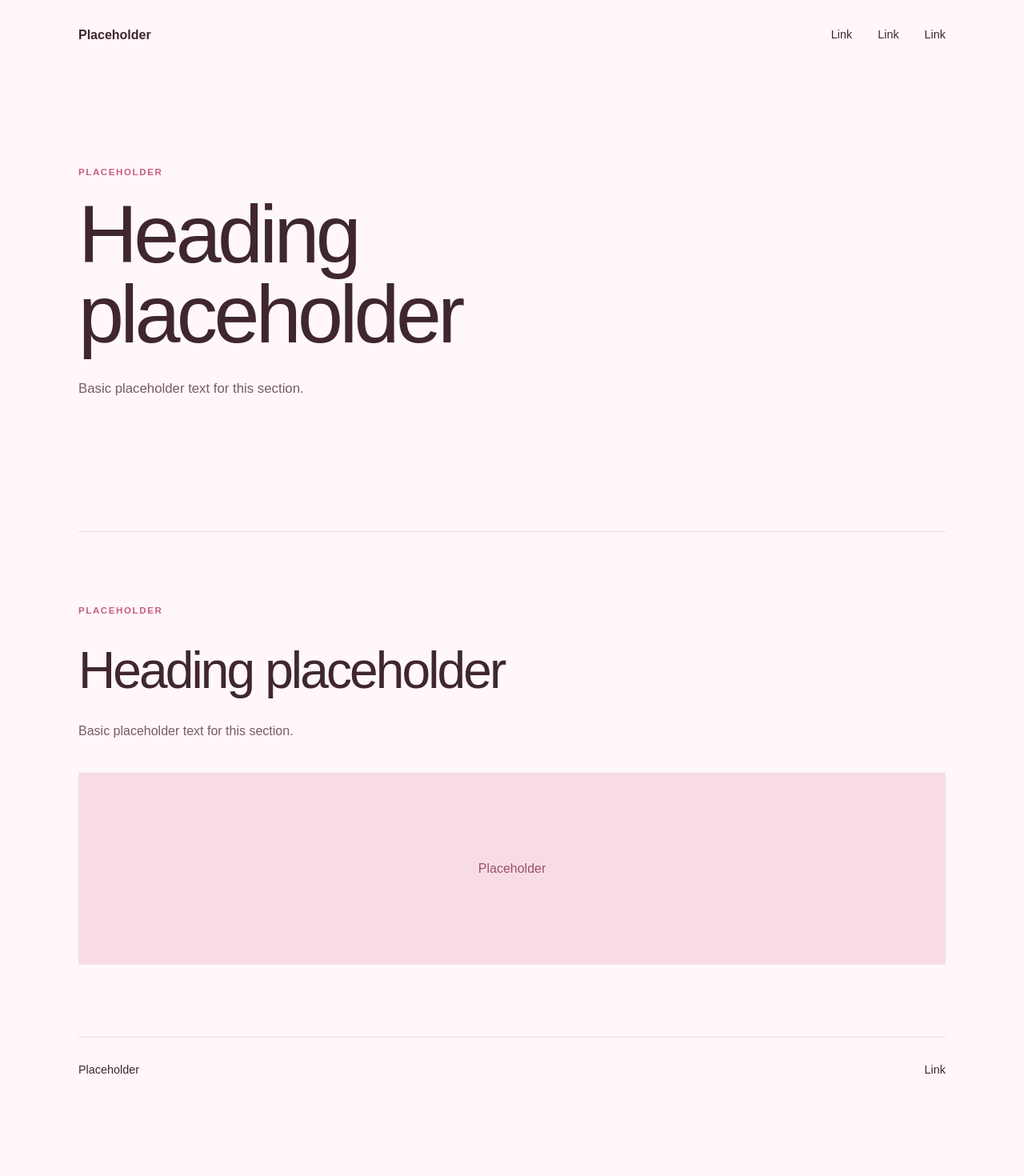
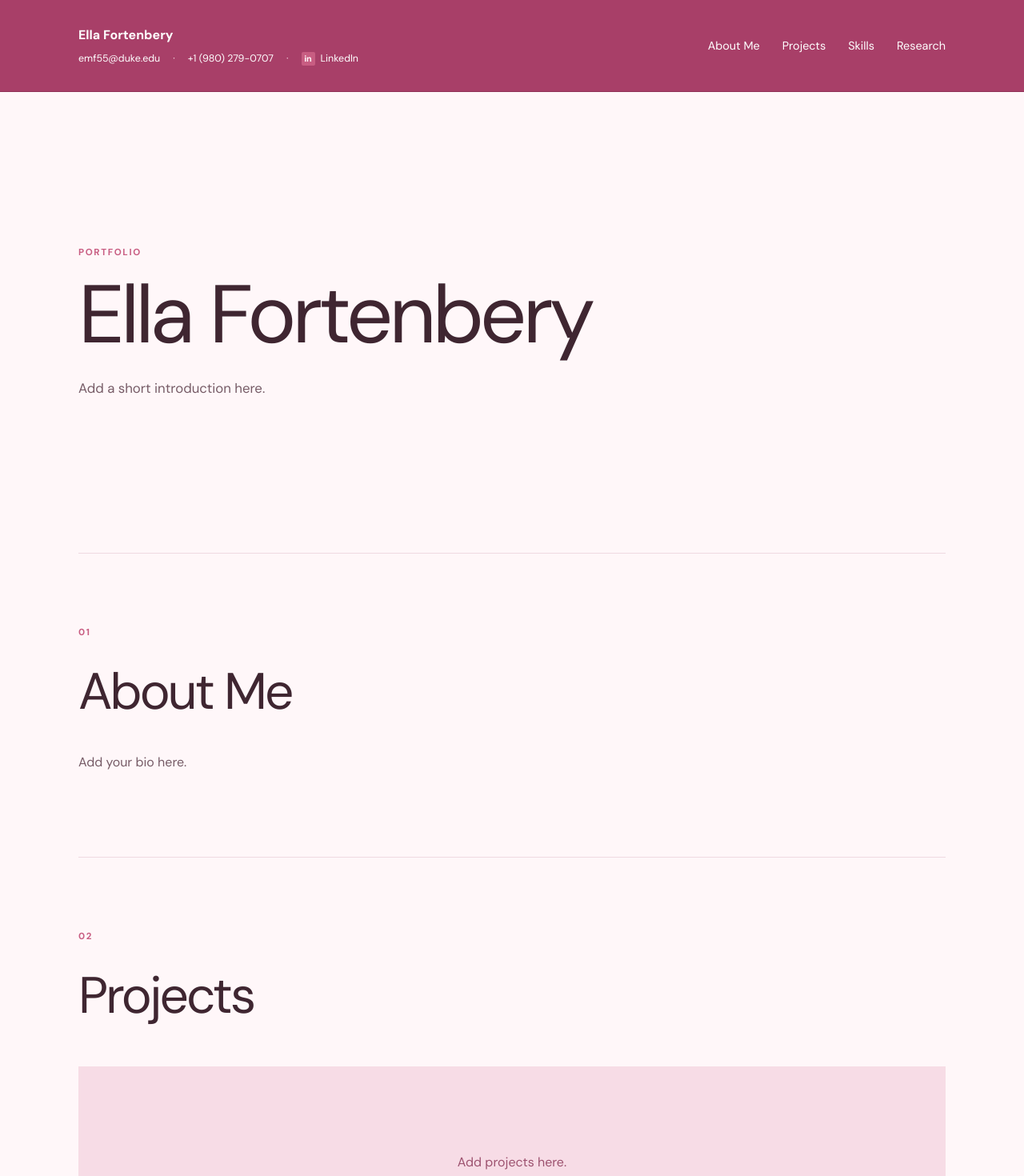
Before and after one commit to e410bery/e410bery.github.io, a React (Vite) app: page / in a window 1280 px wide. Shown: the top 1470 px of the page at 80% size. Before the commit the page ends 1397 px from the top, so only its background shows below. Built offline with nearby package versions, Linux system fonts and the light colour scheme.

Commit message:
website outline setup

```diff
--- a/src/main.jsx
+++ b/src/main.jsx
@@ -1,34 +1,83 @@
-import { StrictMode } from 'react'
+import { StrictMode, useState } from 'react'
 import { createRoot } from 'react-dom/client'
 import './styles.css'
 
 function App() {
+  const [menuOpen, setMenuOpen] = useState(false)
+
+  const closeMenu = () => setMenuOpen(false)
+
   return (
-    <main className="page-shell">
-      <nav className="nav" aria-label="Main navigation">
-        <a href="/">Placeholder</a>
-        <div className="nav-links">
-          <a href="#section-one">Link</a>
-          <a href="#section-two">Link</a>
-          <a href="#contact">Link</a>
+    <div className="site-layout">
+      <header className="topbar">
+        <div className="identity">
+          <a className="site-title" href="/">Ella Fortenbery</a>
+          <div className="header-contact">
+            <a href="mailto:emf55@duke.edu">emf55@duke.edu</a>
+            <a href="tel:+1(980)279-0707">+1 (980) 279-0707</a>
+            <a className="linkedin-link" href="https://www.linkedin.com/in/ellafortenbery" target="_blank" rel="noopener noreferrer"><span className="linkedin-mark" aria-hidden="true">in</span> LinkedIn</a>
+          </div>
         </div>
-      </nav>
-      <section className="hero" id="section-one">
-        <p className="eyebrow">Placeholder</p>
-        <h1>Heading placeholder</h1>
-        <p className="intro">Basic placeholder text for this section.</p>
-      </section>
-      <section className="section" id="section-two">
-        <p className="eyebrow">Placeholder</p>
-        <h2>Heading placeholder</h2>
-        <p>Basic placeholder text for this section.</p>
-        <div className="placeholder">Placeholder</div>
-      </section>
-      <footer id="contact">
-        <p>Placeholder</p>
-        <a href="#">Link</a>
-      </footer>
-    </main>
+        <nav className="desktop-nav" aria-label="Main navigation">
+          <a href="#About Me">About Me</a>
+          <a href="#projects">Projects</a>
+          <a href="#skills">Skills</a>
+          <a href="#research">Research</a>
+        </nav>
+        <button className="menu-button" type="button" aria-expanded={menuOpen} aria-controls="mobile-menu" onClick={() => setMenuOpen(!menuOpen)}>
+          <span className="menu-icon" aria-hidden="true"><span></span><span></span><span></span></span>
+          Menu
+        </button>
+      </header>
+
+      <aside className={`sidebar${menuOpen ? ' is-open' : ''}`} id="mobile-menu">
+        <nav className="mobile-nav" aria-label="Mobile navigation">
+          <a href="#About Me" onClick={closeMenu}>About Me</a>
+          <a href="#projects" onClick={closeMenu}>Projects</a>
+          <a href="#skills" onClick={closeMenu}>Skills</a>
+          <a href="#research" onClick={closeMenu}>Research</a>
+        </nav>
+        <p className="sidebar-label">Contact Me</p>
+        <div className="contact-details">
+          <p><a href="mailto:emf55@duke.edu">emf55@duke.edu</a></p>
+          <p><a href="tel:+1(980)279-0707">+1 (980) 279-0707</a></p>
+          <p><a className="linkedin-link" href="https://www.linkedin.com/in/ellafortenbery" target="_blank" rel="noopener noreferrer"><span className="linkedin-mark" aria-hidden="true">in</span> LinkedIn</a></p>
+          <p>Home: Charlotte, NC</p>
+        </div>
+      </aside>
+
+      <main className="content">
+        <section className="intro" aria-labelledby="page-title">
+          <p className="eyebrow">Portfolio</p>
+          <h1 id="page-title">Ella Fortenbery</h1>
+          <p>Add a short introduction here.</p>
+        </section>
+
+        <section className="section" id="About Me">
+          <p className="eyebrow">01</p>
+          <h2>About Me</h2>
+          <p className="placeholder-text">Add your bio here.</p>
+        </section>
+
+        <section className="section" id="projects">
+          <p className="eyebrow">02</p>
+          <h2>Projects</h2>
+          <div className="placeholder">Add projects here.</div>
+        </section>
+
+        <section className="section" id="skills">
+          <p className="eyebrow">03</p>
+          <h2>Skills</h2>
+          <p className="placeholder-text">Add your skills here.</p>
+        </section>
+
+        <section className="section" id="research">
+          <p className="eyebrow">04</p>
+          <h2>Research</h2>
+          <div className="placeholder">Add publications here.</div>
+        </section>
+      </main>
+    </div>
   )
 }
 
--- a/src/styles.css
+++ b/src/styles.css
@@ -1,33 +1,60 @@
+@import url('https://fonts.googleapis.com/css2?family=DM+Sans:wght@400;500;600;700&display=swap');
+
 :root {
-  font-family: Arial, Helvetica, sans-serif;
+  font-family: 'DM Sans', sans-serif;
   color: #3f2631;
   background: #fff7f9;
   line-height: 1.5;
 }
+
 * { box-sizing: border-box; }
 html { scroll-behavior: smooth; }
 body { margin: 0; }
 a { color: inherit; text-decoration: none; }
 a:hover { color: #c85d82; }
-.page-shell { max-width: 1180px; margin: 0 auto; padding: 0 48px; }
-.nav { display: flex; justify-content: space-between; align-items: center; padding: 32px 0; }
-.nav > a { font-weight: 700; }
-.nav-links { display: flex; gap: 32px; font-size: .9rem; }
-.hero { min-height: 72vh; display: flex; flex-direction: column; justify-content: center; padding: 64px 0 110px; }
-.eyebrow { margin: 0 0 18px; color: #c85d82; text-transform: uppercase; letter-spacing: .14em; font-size: .72rem; font-weight: 700; }
+
+.site-layout { max-width: 1180px; margin: 0 auto; padding: 0 48px 56px; }
+.topbar { position: sticky; top: 0; z-index: 20; isolation: isolate; display: flex; align-items: center; justify-content: space-between; padding: 32px 0; color: #fff; }
+.topbar::before { content: ''; position: absolute; z-index: -1; top: 0; bottom: 0; left: 50%; width: 100vw; transform: translateX(-50%); background: #a83f68; border-bottom: 1px solid #8f3156; }
+.site-title { font-weight: 700; }
+.identity { display: grid; gap: 8px; }
+.header-contact { display: flex; align-items: center; flex-wrap: wrap; gap: 6px 16px; color: #fff; font-size: .78rem; }
+.header-contact > a:not(:last-child)::after { content: '·'; margin-left: 16px; color: #f7dce6; }
+.topbar a:hover { color: #f7dce6; }
+.desktop-nav { display: flex; gap: 28px; font-size: .9rem; }
+.menu-button { display: none; border: 0; padding: 8px 0; background: transparent; color: inherit; font: inherit; cursor: pointer; }
+.menu-icon { display: inline-grid; gap: 3px; margin-right: 8px; vertical-align: middle; }
+.menu-icon span { display: block; width: 18px; height: 1px; background: currentColor; }
+.sidebar { display: none; }
+.sidebar-label, .eyebrow { color: #c85d82; text-transform: uppercase; letter-spacing: .14em; font-size: .72rem; font-weight: 700; }
+.sidebar-label { margin: 72px 0 14px; }
+.contact-details { color: #765b66; font-size: .9rem; }
+.contact-details p { margin: 4px 0; }
+.linkedin-link { display: inline-flex; align-items: center; gap: 7px; }
+.linkedin-mark { display: inline-grid; place-items: center; width: 17px; height: 17px; border-radius: 2px; background: #c85d82; color: #fff7f9; font-size: .68rem; font-weight: 700; line-height: 1; }
+.content { min-width: 0; }
+.intro { min-height: 72vh; display: flex; flex-direction: column; justify-content: center; }
+.eyebrow { margin: 0 0 18px; }
 h1, h2 { margin: 0; font-weight: 400; letter-spacing: -.045em; }
-h1 { font-size: clamp(3.5rem, 8vw, 7.5rem); line-height: .98; max-width: 850px; }
+h1 { font-size: clamp(3.5rem, 8vw, 7.5rem); line-height: .98; }
 h2 { font-size: clamp(2.2rem, 5vw, 4.5rem); }
-.intro { max-width: 360px; margin: 30px 0 0; color: #765b66; font-size: 1.05rem; }
+.intro > p:last-child, .placeholder-text { color: #765b66; }
+.intro > p:last-child { max-width: 360px; margin: 30px 0 0; font-size: 1.05rem; }
 .section { padding: 90px 0; border-top: 1px solid #efd9e1; }
-.section > p:not(.eyebrow) { color: #765b66; }
 .placeholder { margin-top: 40px; min-height: 240px; display: grid; place-items: center; background: #f7dce6; color: #9d526f; }
-footer { display: flex; justify-content: space-between; border-top: 1px solid #efd9e1; padding: 30px 0 48px; font-size: .9rem; }
-footer p { margin: 0; }
-@media (max-width: 600px) {
-  .page-shell { padding: 0 24px; }
-  .nav-links { gap: 14px; }
-  .hero { min-height: 65vh; padding-top: 30px; }
-  footer { display: block; }
-  footer a { display: block; margin-top: 12px; }
+.placeholder-text { margin-top: 28px; }
+
+@media (max-width: 760px) {
+  .site-layout { padding: 0 24px 32px; }
+  .topbar { padding: 24px 0; }
+  .header-contact { display: none; }
+  .desktop-nav { display: none; }
+  .menu-button { display: block; }
+  .sidebar { position: absolute; z-index: 10; left: 24px; right: 24px; display: none; padding: 24px; border: 1px solid #efd9e1; background: #fff7f9; box-shadow: 0 12px 30px rgba(63, 38, 49, .08); }
+  .sidebar.is-open { display: block; }
+  .mobile-nav { display: grid; gap: 14px; padding-bottom: 24px; border-bottom: 1px solid #efd9e1; font-size: .95rem; }
+  .sidebar-label, .contact-details { grid-column: 1 / -1; }
+  .sidebar-label { margin: 24px 0 14px; }
+  .intro { min-height: 65vh; }
+  .section { padding: 64px 0; }
 }
```
